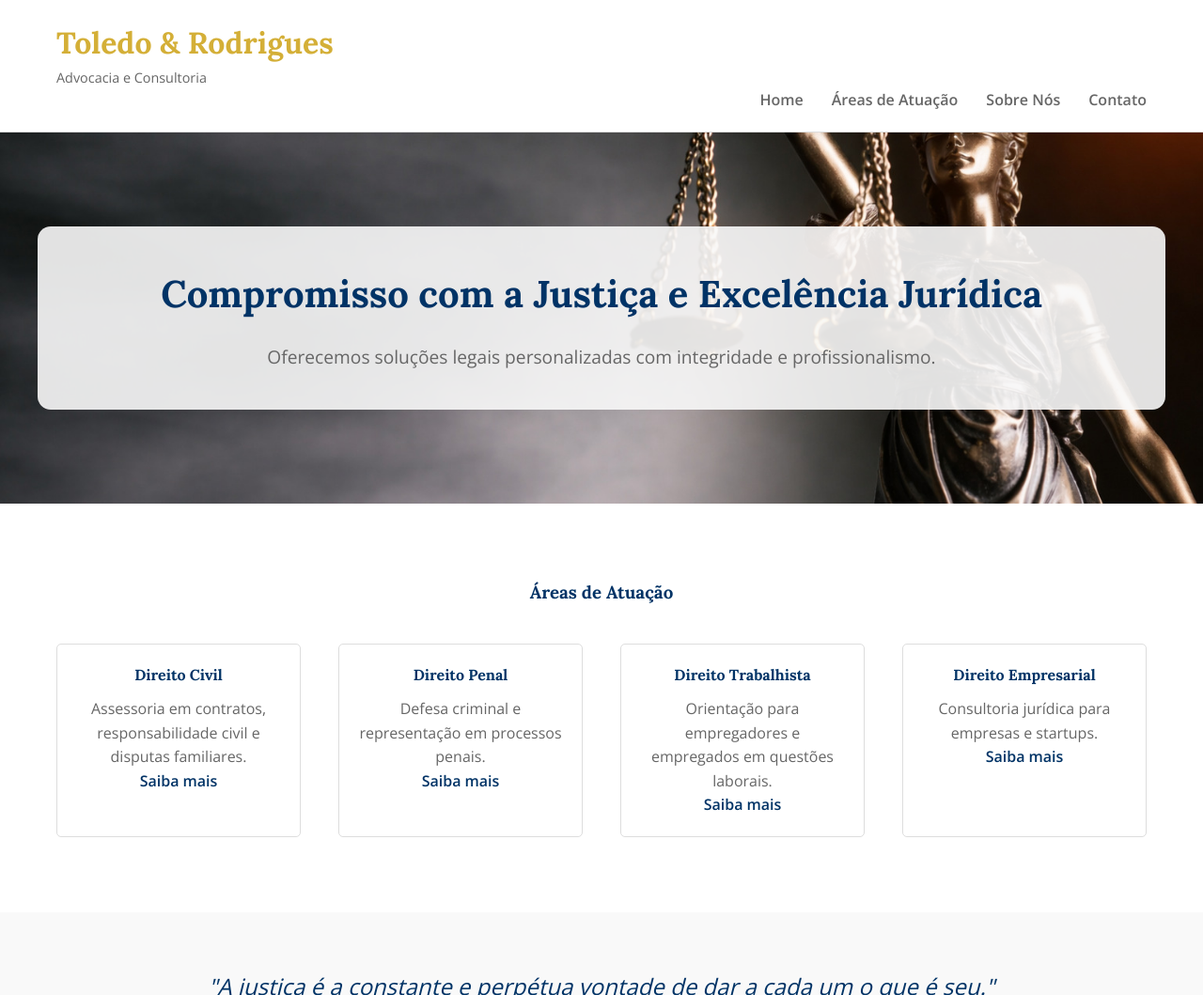
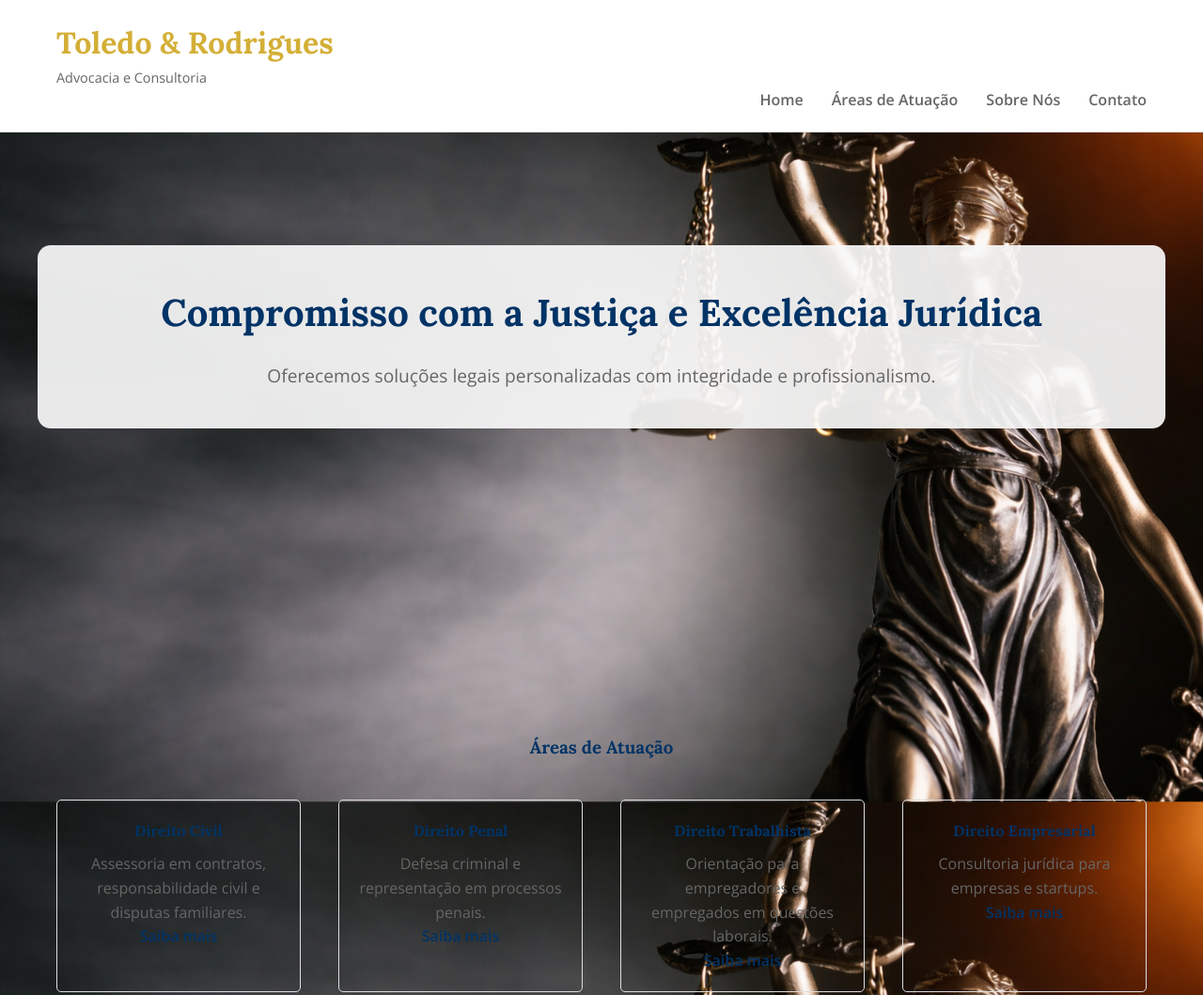
Before and after one commit to rezendelucas85-del/Toledo-Rodrigues-advocacia, a plain HTML site: page index.html in a window 1280 px wide. Shown: the top 1059 px of the page at 94% size. Drawn offline with nearby package versions, Linux system fonts and the light colour scheme.

Commit message:
imagem home

```diff
--- a/index.html
+++ b/index.html
@@ -7,7 +7,7 @@
     <link href="https://fonts.googleapis.com/css2?family=Lora:wght@400;700&family=Open+Sans:wght@300;400;600&display=swap" rel="stylesheet">
     <link rel="stylesheet" href="styles.css">
 </head>
-<body>
+<body class="home">
     <header>
         <div class="container">
             <div class="logo">
--- a/styles.css
+++ b/styles.css
@@ -62,18 +62,22 @@ nav a:hover {
 }
 
 /* Banner */
-#banner {
-    padding: 100px 0;
-    text-align: center;
-    background-color: #f9f9f9;
+body.home {
     background-image: url('home-fundo.jpg');
     background-size: cover;
     background-position: center;
-    background-repeat: no-repeat;
+    background-attachment: fixed;
+}
+
+#banner {
+    padding: 120px 0;
+    min-height: 70vh;
+    text-align: center;
+    background-color: transparent;
 }
 
 #banner .container {
-    background-color: rgba(249, 249, 249, 0.9);
+    background-color: rgba(249, 249, 249, 0.92);
     padding: 40px;
     border-radius: 14px;
 }
```
